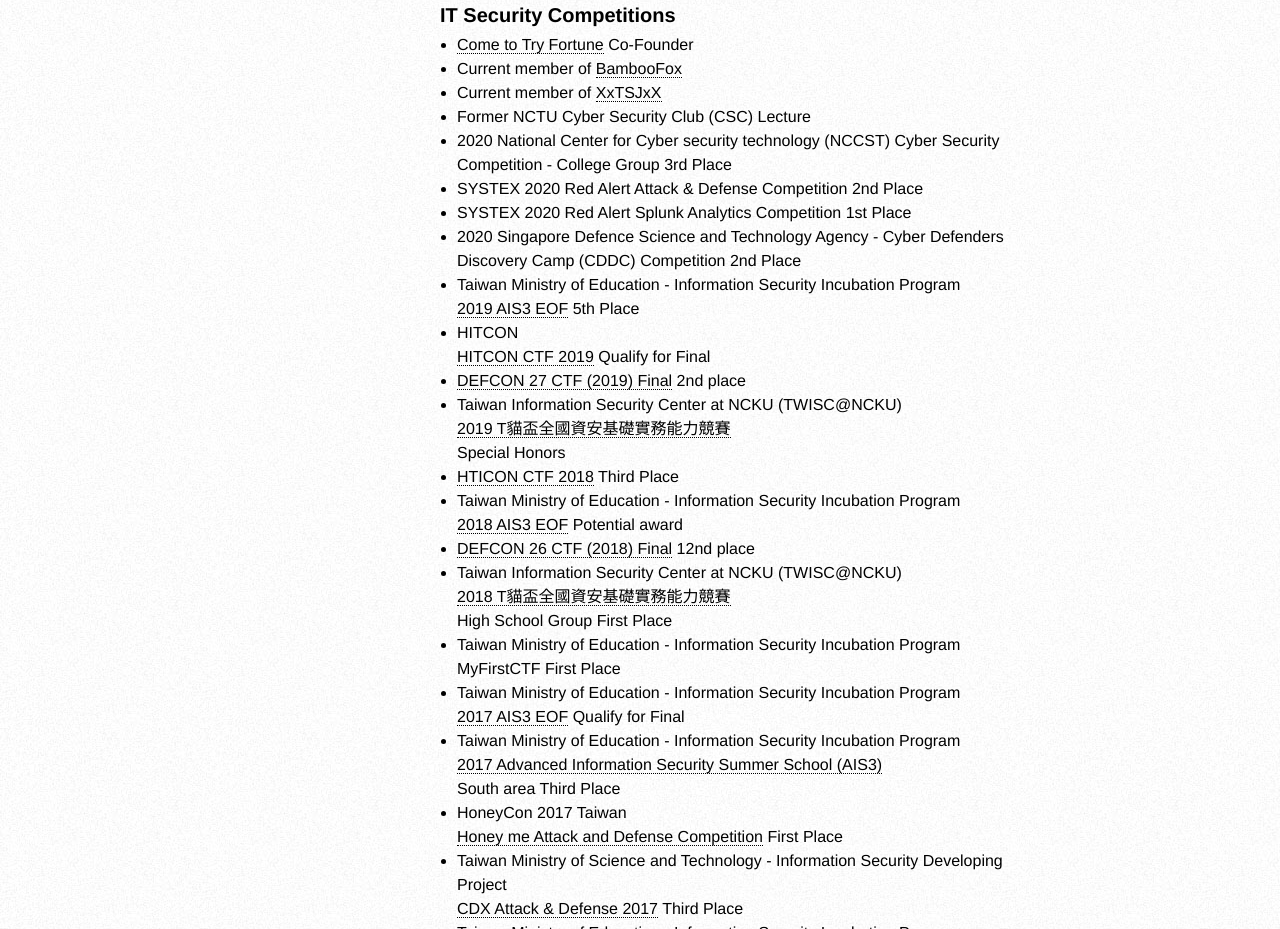
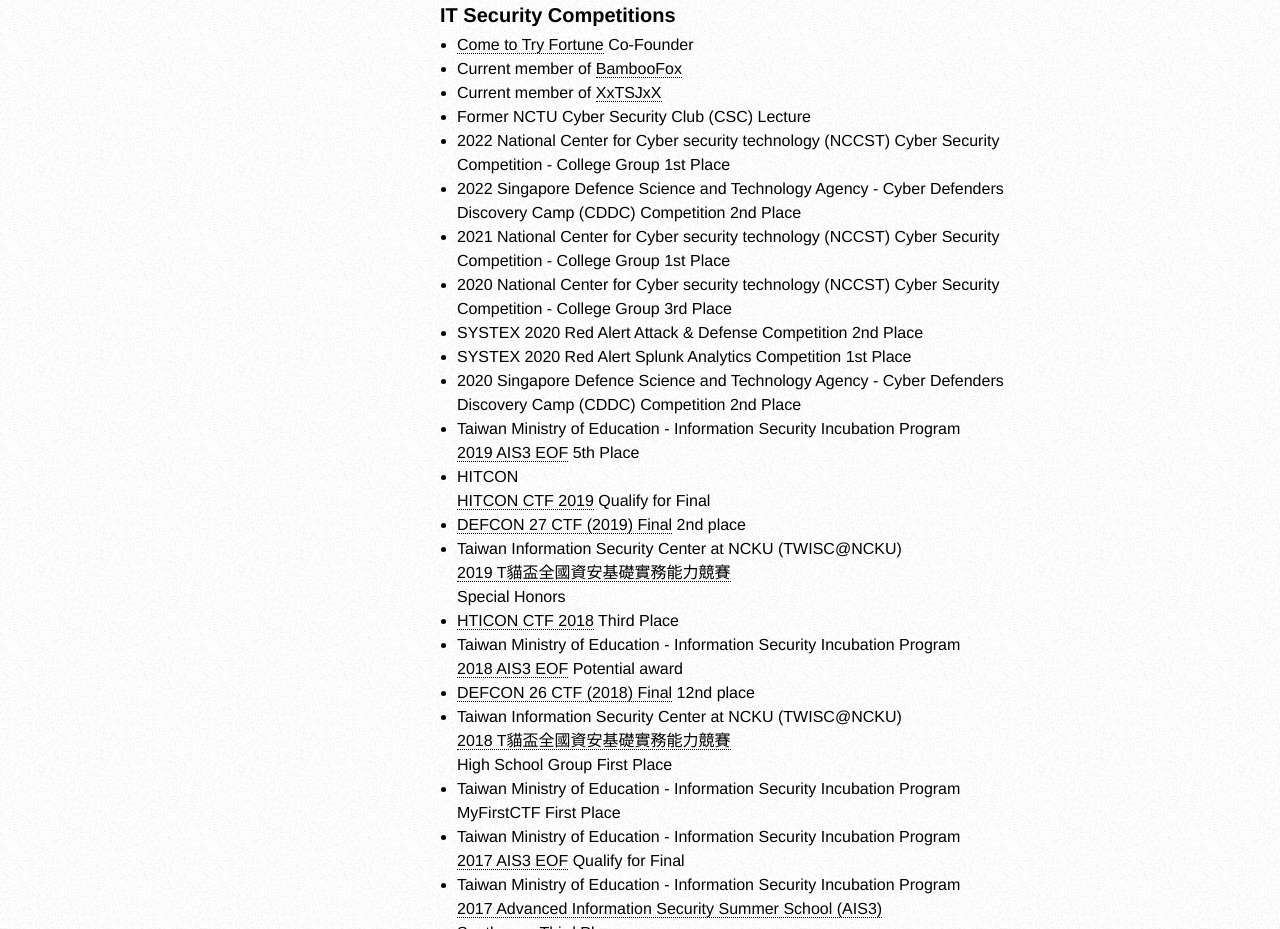
Before and after one commit to seadog007/seadog007.work, a plain HTML site: page index_en.html in a window 1280 px wide. Shown: the part 1436-2365 px from the top of the page. Drawn offline with Linux system fonts and the light colour scheme.

Commit message:
Added 金盾

```diff
--- a/index_en.html
+++ b/index_en.html
@@ -129,6 +129,9 @@
                     <li>Current member of <a href="https://ctftime.org/team/9871" target="_blank">BambooFox</a></li>
                     <li>Current member of <a href="https://ctftime.org/team/150366" target="_blank">XxTSJxX</a></li>
                     <li>Former NCTU Cyber Security Club (CSC) Lecture</li>
+                    <li>2022 National Center for Cyber security technology (NCCST) Cyber Security Competition - College Group 1st Place</li>
+                    <li>2022 Singapore Defence Science and Technology Agency - Cyber Defenders Discovery Camp (CDDC) Competition 2nd Place</li>
+                    <li>2021 National Center for Cyber security technology (NCCST) Cyber Security Competition - College Group 1st Place</li>
                     <li>2020 National Center for Cyber security technology (NCCST) Cyber Security Competition - College Group 3rd Place</li>
                     <li>SYSTEX 2020 Red Alert Attack & Defense Competition 2nd Place</li>
                     <li>SYSTEX 2020 Red Alert Splunk Analytics Competition 1st Place</li>
```
Also changed, not shown: index.html (+3 -0 lines).
